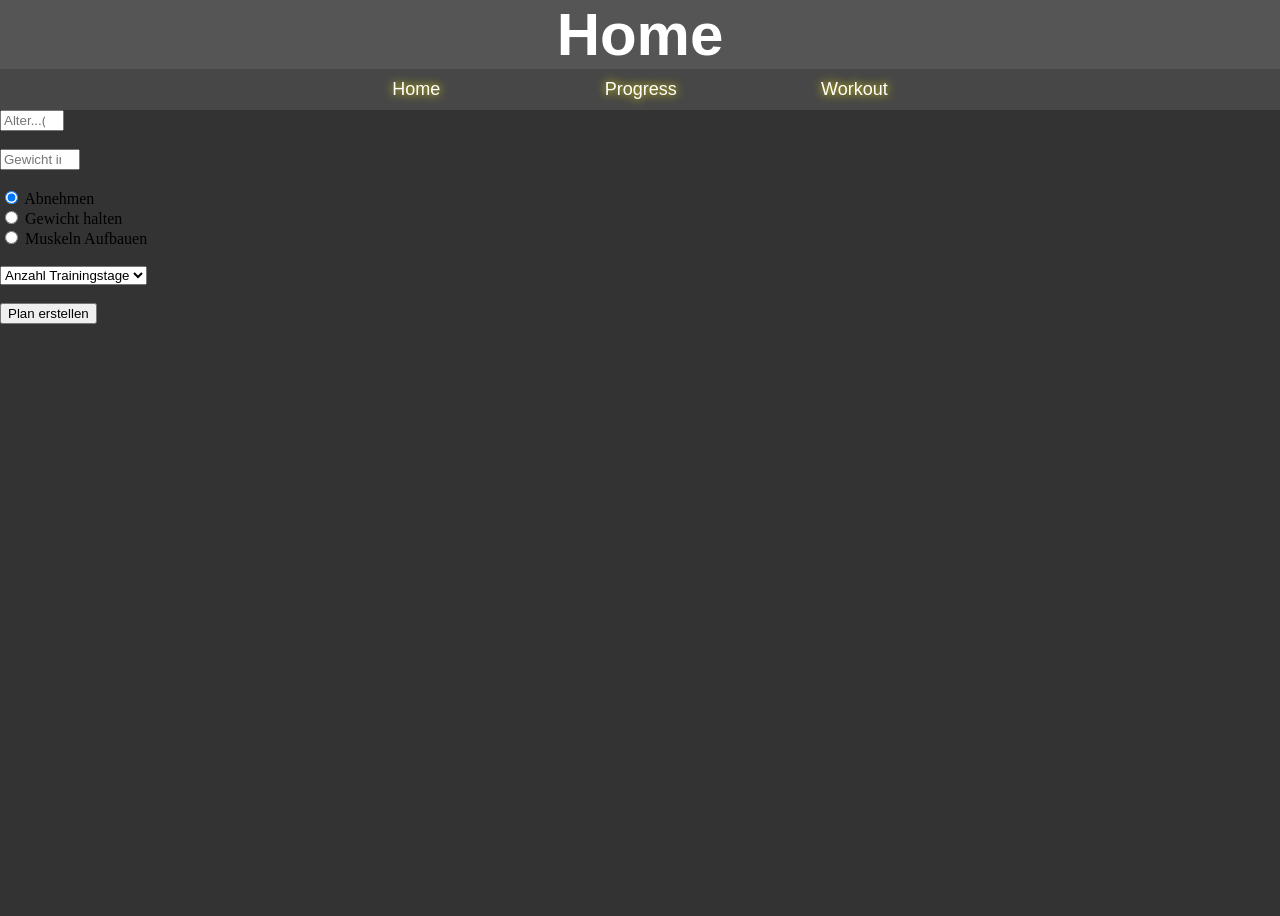
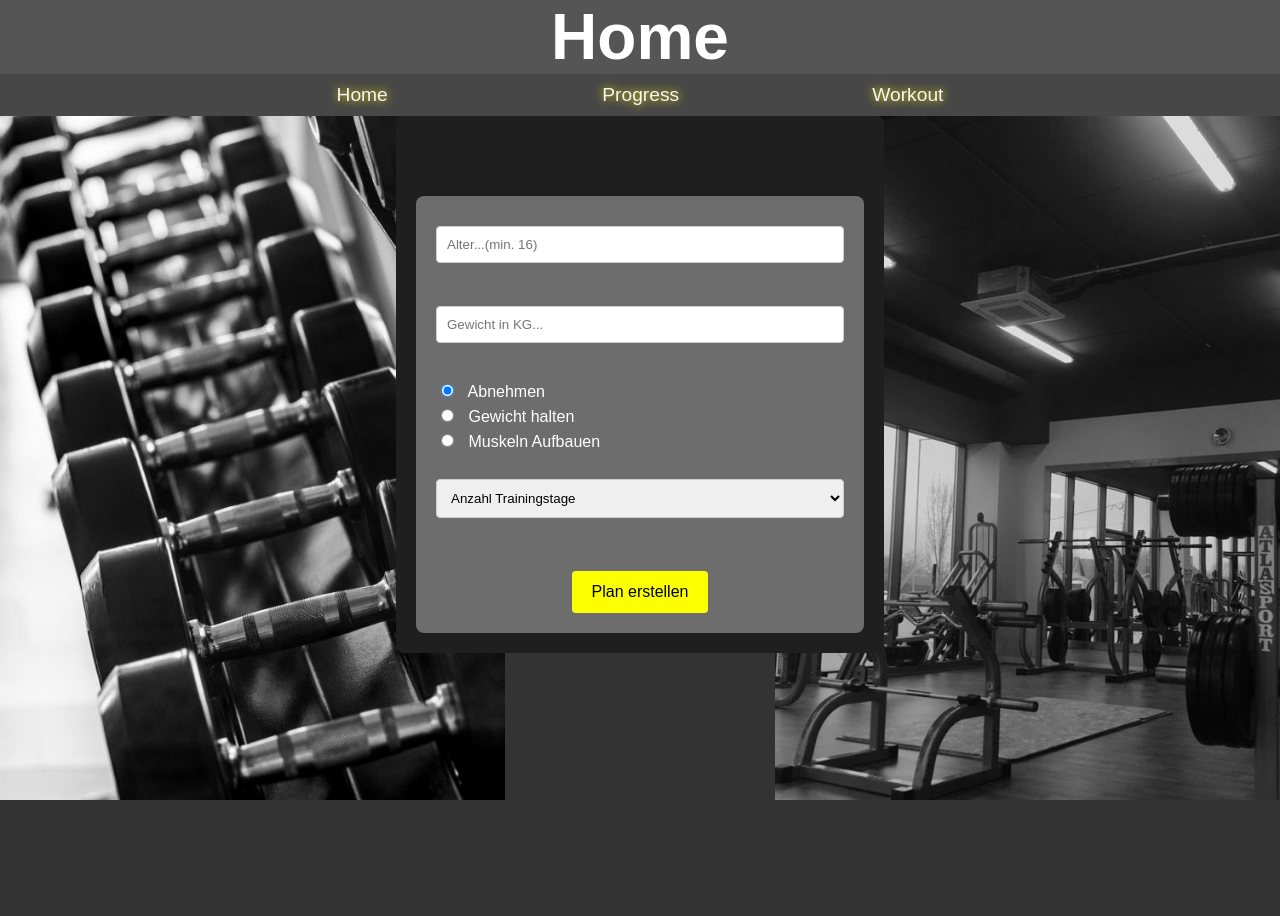
Before and after one commit to strancoox/onlyyou, a PHP site: page /onlyyou/ in a window 1280 px wide. Before the commit the page ends 324 px from the top, so only its background shows below. Run offline with PHP 8.4, Linux system fonts and the light colour scheme.

Commit message:
bilder hinzugefuegt und formular fertig

```diff
--- a/css/styles.css
+++ b/css/styles.css
@@ -2,11 +2,12 @@ body {
     padding: 0;
     margin: 0;
     background-color: rgb(51, 51, 51);
+    font-family: "Sora", sans-serif;
 }
 
 h1 {
     text-align: center;
-    font-size: 60px;
+    font-size: 4rem;
     background-color: rgb(85, 85, 85);
     margin: 0;
     font-family: "Sora", sans-serif;
@@ -30,9 +31,9 @@ nav ul {
     padding: 0;
     margin: 0;
     display: flex;
-    justify-content:space-around;
-    width: 50%;
-    max-width: 50%;
+    justify-content: space-around;
+    width: 100%;
+    max-width: 800px;
 }
 
 nav li {
@@ -42,12 +43,12 @@ nav li {
 
 nav li a {
     text-decoration: none;
-    color: #ffffff;
+    color: #f5f5f5;
     padding: 10px 15px;
     display: flex;
     align-items: center;
-    font-size: 18px;
-    text-shadow: 0px 0px 10px #ffee00;;
+    font-size: 1.2rem;
+    text-shadow: 0px 0px 10px #ffee00;
 }
 
 nav a:hover {
@@ -55,3 +56,109 @@ nav a:hover {
     transform: scale(1.4);
     transition: color 0.3s ease, transform 0.3s ease;
 }
+
+/* Homepage */
+.home-layout {
+    width: 100%;
+    height: 100vh;
+    margin: 0;
+    padding: 0;
+    display: flex;
+    justify-content: center;
+    align-items: flex-start;
+}
+
+.data-container {
+    display: flex;
+    justify-content: center;
+    align-items: center;
+    width: 35%;
+    height: auto;
+    margin-top: 0px;
+    margin-bottom: 10px;
+    padding: 20px;
+    padding-top: 10vh;
+    background-color: rgb(31, 31, 31);
+    border-radius: 8px;
+}
+
+.data-box {
+    background-color: rgb(109, 109, 109);
+    padding: 20px;
+    box-shadow: 0px 0px 10px rgba(0, 0, 0, 0.1);
+    border-radius: 8px;
+    width: 100%;
+    max-width: 600px;
+    height: auto;
+}
+
+label {
+    font-weight: bold;
+    margin-bottom: 5px;
+    display: block;
+}
+
+input[type="number"],
+select {
+    width: 100%;
+    padding: 10px;
+    margin: 5px 0 15px;
+    border: 1px solid #ccc;
+    border-radius: 4px;
+    box-sizing: border-box;
+}
+
+input[type="radio"] {
+    margin-right: 10px;
+
+}
+
+.circle-label {
+    margin-right: 20px;
+}
+
+.button-container {
+    display: flex;
+    justify-content: center;
+    margin-top: 20px;
+}
+
+button {
+    background-color: #fbff00;
+    color: rgb(0, 0, 0);
+    padding: 12px 20px;
+    border: none;
+    border-radius: 4px;
+    cursor: pointer;
+    font-size: 1rem;
+    transition: background-color 0.3s, transform 0.2s;
+}
+
+button:hover {
+    background-color: #c4c700;
+    transform: scale(1.05);
+}
+
+span[class="circle-label"] {
+    color: white;
+}
+
+img.left-picture {
+    position: absolute;
+    top: 0;
+    left: 0;
+    width: auto;
+    height: 100%;
+    object-fit: cover;
+    z-index: -1;
+}
+
+img.right-picture {
+    position: absolute;
+    top: 0;
+    right: 0;
+    width: auto;
+    height: 100%;
+    object-fit: cover;
+    z-index: -1;
+}
--- a/views/home_view.php
+++ b/views/home_view.php
@@ -2,6 +2,13 @@
 <?php
 require "views/templates/nav.php";
 ?>
+<div class="home-layout">
+    <div>
+        <img class="left-picture" src="images/dumbels.jpg" alt="Dumbels picture">
+    </div>
+    <div>
+        <img class="right-picture" src="images/gym.jpg" alt="Gym picture">
+    </div>
     <div class="data-container">
         <div class="data-box">
             <form action="" method="post">
@@ -38,8 +45,10 @@ require "views/templates/nav.php";
                     <option value="6">6</option>
                 </select>
                 <br><br>
-
+                <div class="button-container">
                     <button type="submit">Plan erstellen</button>
+                </div>
             </form>
         </div>
     </div>
+</div>
```
Also changed, not shown: images/dumbels.jpg (added), images/gym.jpg (added). Lines whose indentation alone changed are shown as unchanged.
